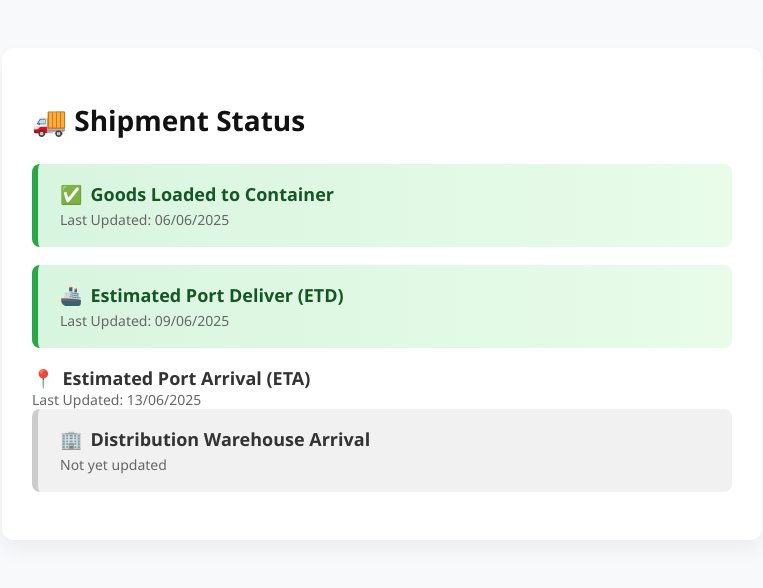
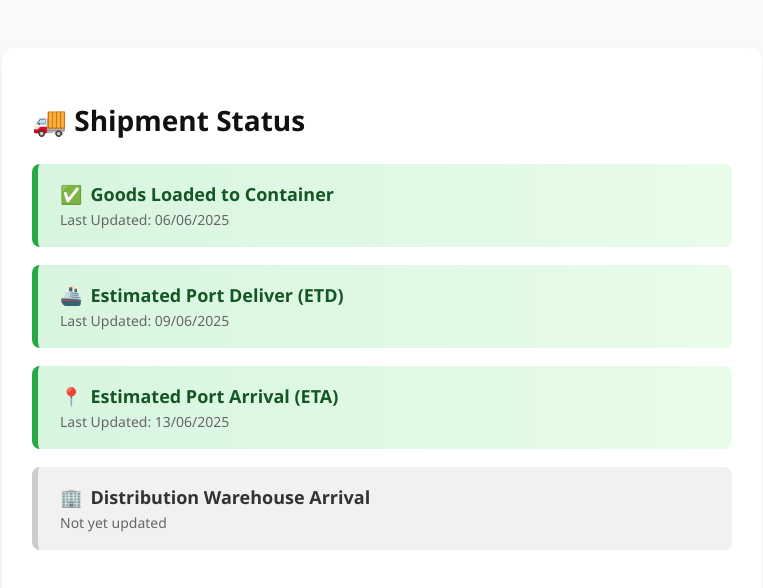
Before and after one commit to faieweldan/shipment-tracker, a plain HTML site: page index.html in a window 1280 px wide. Shown: the whole page, without its empty margins (258-1021 px from the left). Drawn offline with Linux system fonts and the light colour scheme.

Commit message:
update index.html second

```diff
--- a/index.html
+++ b/index.html
@@ -97,7 +97,7 @@
     <div class="status-date">Last Updated: 09/06/2025</div>
   </div>
 
-  <div class="status-card-completed">
+  <div class="status-card completed">
     <div class="status-row">
       <span class="status-icon">📍</span>
       <span class="status-title">Estimated Port Arrival (ETA)</span>
```
